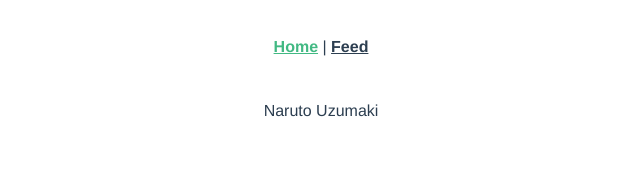
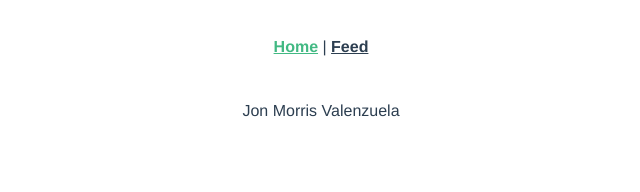
Before and after one commit to jonvalenz/test, a Vue app: page /#/ in a window 1280 px wide. Shown: the top 192 px of the page, without its empty margins (319-959 px from the left). Built offline with nearby package versions, Linux system fonts and the light colour scheme.

Commit message:
Changed Name on homepage

```diff
--- a/src/views/home.vue
+++ b/src/views/home.vue
@@ -1,6 +1,6 @@
 <template>
   <div class="home">
-    <p>Naruto Uzumaki</p>
+    <p>Jon Morris Valenzuela</p>
   </div>
 </template>
 
```
